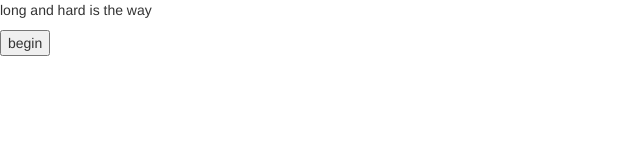
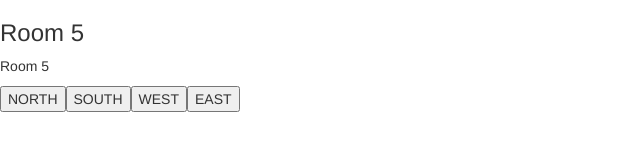
Before and after one commit to Code-Institute-Submissions/MikeMurray13-milestone-project-2, a plain HTML site: page index.html in a window 1280 px wide. Both pictures are taken after a click on the button "begin". Shown: the whole page, without its empty margins (0-640 px from the left). Drawn offline with nearby package versions, Linux system fonts and the light colour scheme.

Commit message:
Added basic room navigation and populated 3x3 grid

```diff
--- a/assets/css/style.css
+++ b/assets/css/style.css
@@ -0,0 +1,7 @@
+#startScreen {
+    display: block;
+}
+
+#content {
+    display: none;
+}
--- a/assets/scripts/script.js
+++ b/assets/scripts/script.js
@@ -1,22 +1,50 @@
-let roomMatrix = [
+const roomMatrix = [
     [
-        /*0.0*/ { description: "Room 1" },
-        /*0.1*/ { description: "Room 2" },
-        /*0.2*/ { description: "Room 3" }
+        /*0.0*/ { heading: "Room 1", description: "Room 1" },
+        /*0.1*/ { heading: "Room 2", description: "Room 2", choices: "<button onclick =\"move('south')\">SOUTH</button>" },
+        /*0.2*/ { heading: "Room 3", description: "Room 3" }
     ],
     [
-        /*1.0*/ { description: "Room 4" },
-        /*1.1*/ { description: "Room 5" },
-        /*1.2*/ { description: "Room 6" }
+        /*1.0*/ { heading: "Room 4", description: "Room 4", choices: "<button onclick =\"move('east')\">EAST</button>" },
+        /*1.1*/ { heading: "Room 5", description: "Room 5", choices: "<button onclick =\"move('north')\">NORTH</button><button onclick =\"move('south')\">SOUTH</button><button onclick =\"move('west')\">WEST</button><button onclick =\"move('east')\">EAST</button>"},
+        /*1.2*/ { heading: "Room 6", description: "Room 6", choices: "<button onclick =\"move('west')\">WEST</button>" }
     ],
     [
-        /*2.0*/ { description: "Room 7" },
-        /*2.1*/ { description: "Room 8" },
-        /*2.2*/ { description: "Room 9" }
+        /*2.0*/ { heading: "Room 7", description: "Room 7" },
+        /*2.1*/ { heading: "Room 8", description: "Room 8", choices: "<button onclick =\"move('north')\">NORTH</button>" },
+        /*2.2*/ { heading: "Room 9", description: "Room 9" }
     ]
 ];
 
+let gameState = {
+    //Game starts with starting room declared as the current room
+    currX: 1,
+    currY: 1
+}
+
 function startGame() {
-    //format content box to standard gameplay layout
-    //update current room values, starting with room 5 for testing purposes
+    //Hide startScreen and displays the main game content box
+    document.getElementById("startScreen").style = "display: none";
+    document.getElementById("content").style = "display: block";
+    updateContent();
+    //Test method using console
+    console.log(roomMatrix[gameState.currX][gameState.currY].description);
+    console.log(gameState.currX);
+    console.log(gameState.currY);
 }
+
+//Basic move function
+function move(dir) {
+    if (dir === 'north') {gameState.currX -= 1};
+    if (dir === 'south') { gameState.currX += 1;};
+    if (dir === 'west') { gameState.currY -= 1; };
+    if (dir === 'east') { gameState.currY += 1; };
+    updateContent();
+}
+
+//Displays the values provided by the current room
+function updateContent() {
+document.getElementById("headingBox").innerHTML = roomMatrix[gameState.currX][gameState.currY].heading;
+document.getElementById("textBox").innerHTML = roomMatrix[gameState.currX][gameState.currY].description;
+document.getElementById("choiceBox").innerHTML = roomMatrix[gameState.currX][gameState.currY].choices;
+}
--- a/index.html
+++ b/index.html
@@ -7,15 +7,21 @@
 <meta name="Description" content="Enter your description here"/>
 <link rel="stylesheet" href="https://cdnjs.cloudflare.com/ajax/libs/twitter-bootstrap/3.3.7/css/bootstrap.min.css">
 <link rel="stylesheet" href="https://cdnjs.cloudflare.com/ajax/libs/font-awesome/5.15.4/css/all.min.css">
-<script src="assets/scripts/script.js"></script>
+<link rel="stylesheet" href="assets/css/style.css"/>
 <title>LONG AND HARD IS THE ROAD</title>
 </head>
 <body>
-    <div>
-        <p>long and hard is the way</p>
-        <button onclick="startGame()">begin</button>
+        <div id="startScreen">
+            <h3>long and hard is the way</h3>
+            <div><button onclick="startGame()">begin</button></div>
+        </div>
+    <div id="content">
+        <h3 id="headingBox"></h3>
+        <p id="textBox"></p>
+        <div id="choiceBox"></div>
     </div>
 <script src="https://cdnjs.cloudflare.com/ajax/libs/jquery/3.5.1/jquery.min.js"></script>
 <script src="https://cdnjs.cloudflare.com/ajax/libs/twitter-bootstrap/3.3.7/js/bootstrap.min.js"></script>
+<script src="assets/scripts/script.js"></script>
 </body>
 </html>
```
